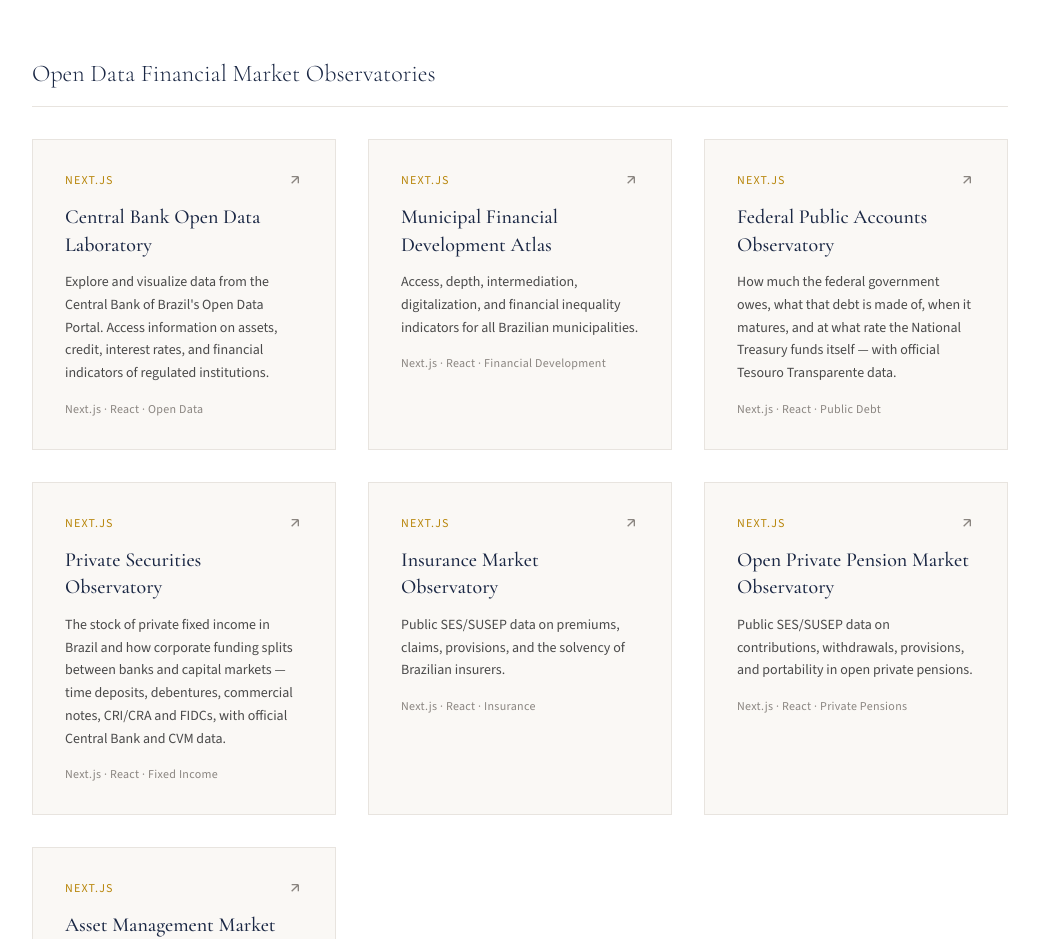
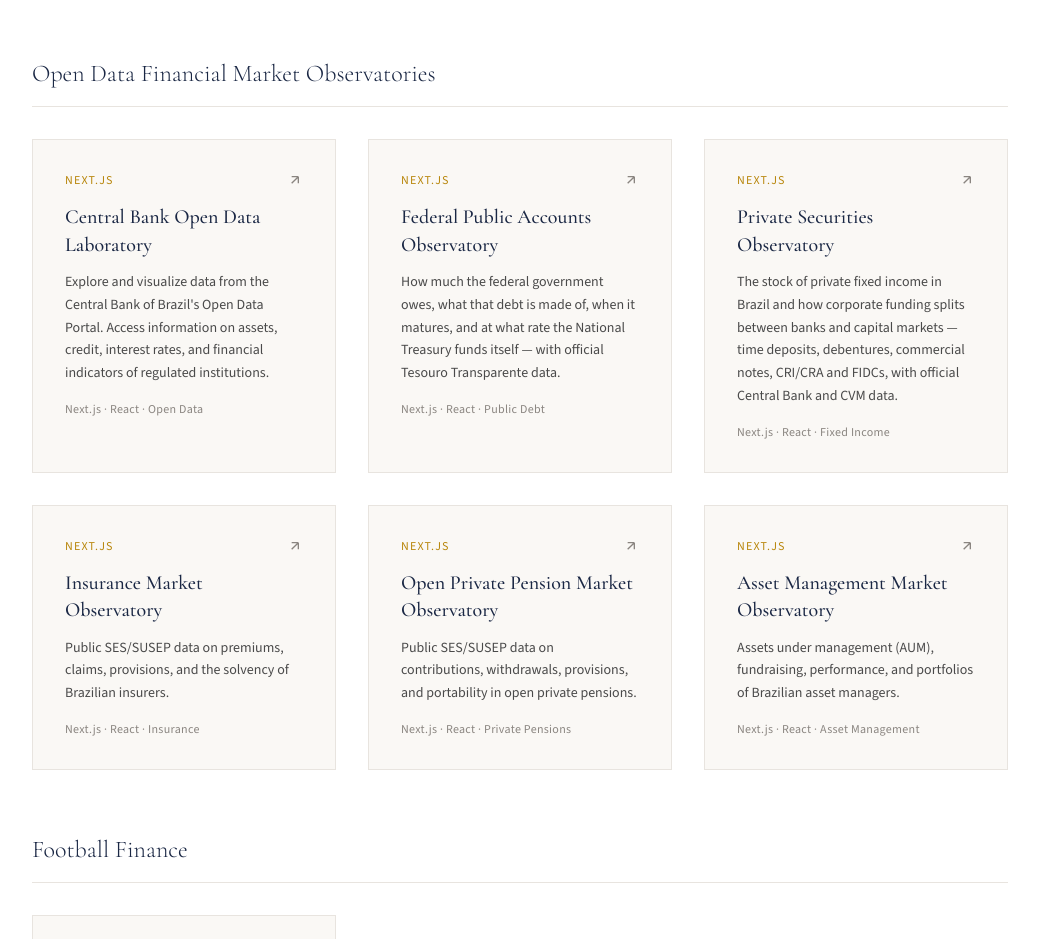
Before and after one commit to JAmerico1898/personal-website, a Next.js app: page / in a window 1280 px wide. Shown: the part 5360-6299 px from the top of the page, without its empty margins (120-1159 px from the left). Built offline with nearby package versions, Linux system fonts and the light colour scheme.

Commit message:
Remove municipal financial atlas project in both languages

```diff
--- a/src/app/page.tsx
+++ b/src/app/page.tsx
@@ -190,13 +190,6 @@
               "Explore and visualize data from the Central Bank of Brazil's Open Data Portal. Access information on assets, credit, interest rates, and financial indicators of regulated institutions.",
             url: "https://laboratorio-dados-abertos-bcb.vercel.app/",
             tech: "Next.js · React · Open Data",
-          },
-          {
-            title: "Municipal Financial Development Atlas",
-            description:
-              "Access, depth, intermediation, digitalization, and financial inequality indicators for all Brazilian municipalities.",
-            url: "https://atlas-desenvolvimento-financeiro-mu.vercel.app/",
-            tech: "Next.js · React · Financial Development",
           },
           {
             title: "Federal Public Accounts Observatory",
@@ -418,13 +411,6 @@
               "Explore e visualize dados do Portal de Dados Abertos do Banco Central do Brasil. Consulte informações sobre ativos, crédito, taxas de juros e indicadores financeiros das instituições reguladas.",
             url: "https://laboratorio-dados-abertos-bcb.vercel.app/",
             tech: "Next.js · React · Dados Abertos",
-          },
-          {
-            title: "Atlas de Desenvolvimento Financeiro dos Municípios",
-            description:
-              "Indicadores de acesso, profundidade, intermediação, digitalização e desigualdade financeira para todos os municípios brasileiros.",
-            url: "https://atlas-desenvolvimento-financeiro-mu.vercel.app/",
-            tech: "Next.js · React · Desenvolvimento Financeiro",
           },
           {
             title: "Observatório das Contas Públicas Federais",
```
